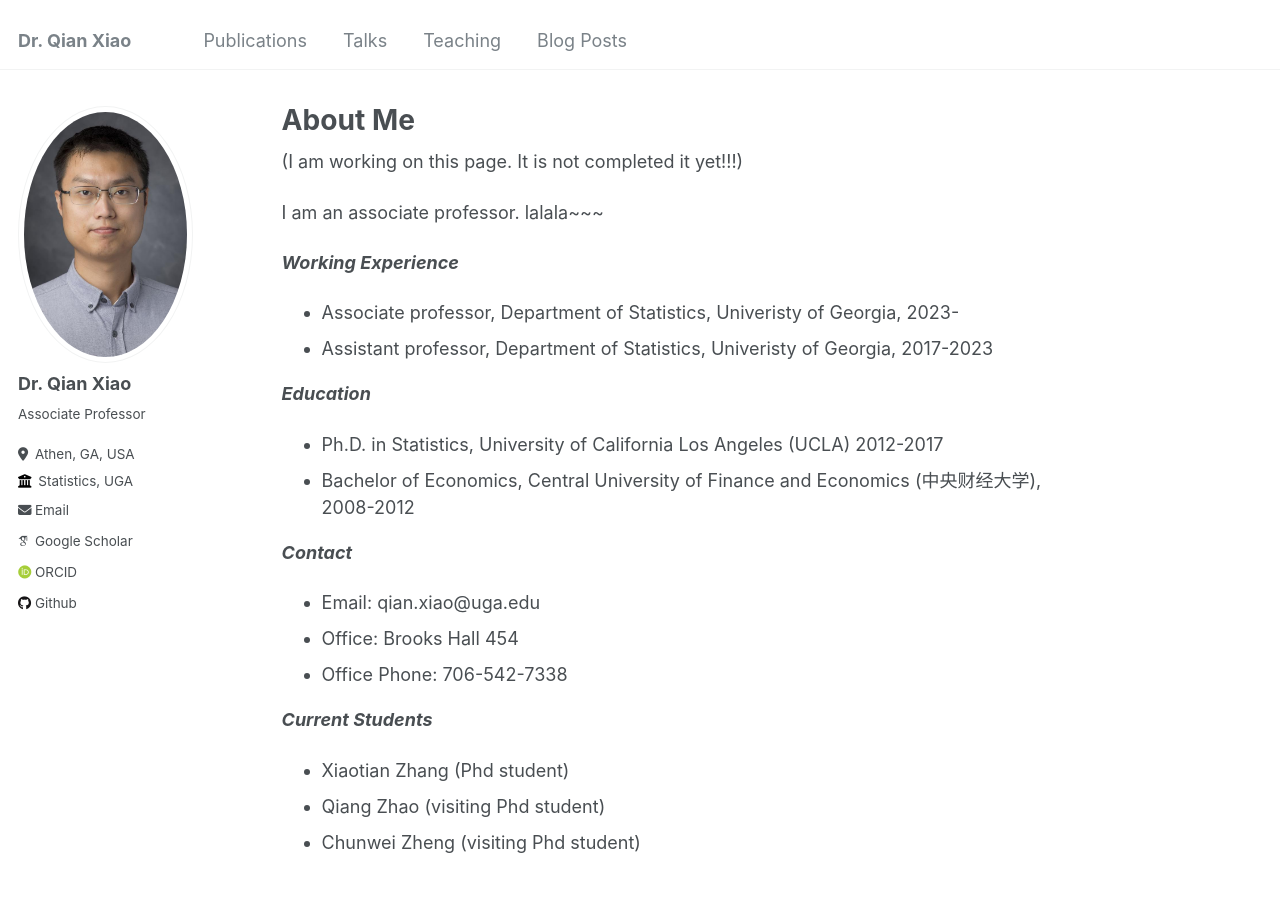
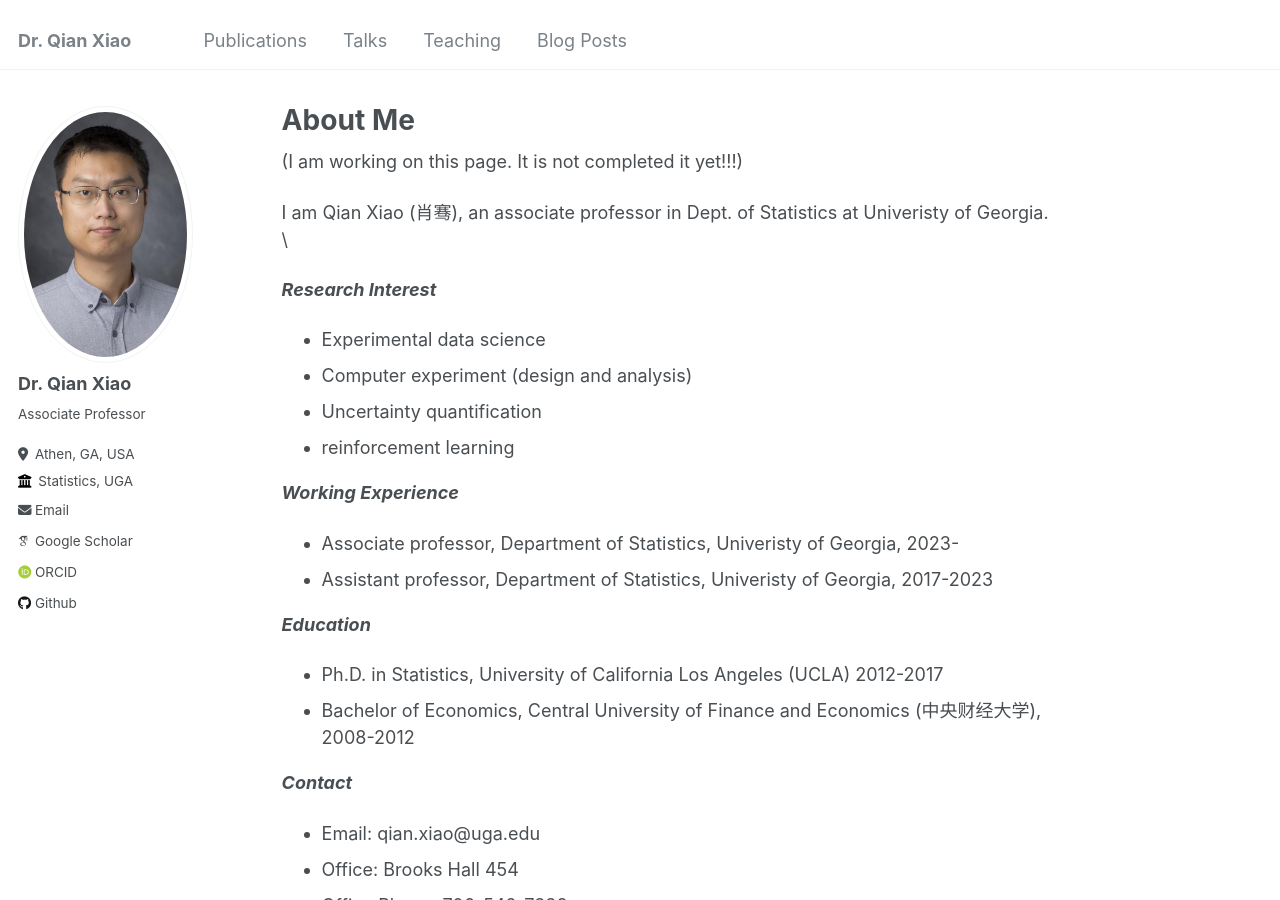
Before and after one commit to QXlab/QXlab.github.io, a Jekyll site: the page built from _pages/about.md, in a window 1280 px wide and 900 px high. Built offline with Jekyll 4.4.1, drawn with Linux system fonts in a browser that asks for light colours; some web fonts are replaced.

Commit message:
Update about.md

```diff
--- a/_pages/about.md
+++ b/_pages/about.md
@@ -8,7 +8,15 @@ redirect_from:
 ---
 (I am working on this page. It is not completed it yet!!!)
 
-I am an associate professor. lalala~~~
+I am Qian Xiao (肖骞), an associate professor in Dept. of Statistics at Univeristy of Georgia. \
+
+
+***Research Interest***
+
+* Experimental data science
+* Computer experiment (design and analysis)
+* Uncertainty quantification
+* reinforcement learning
 
 ***Working Experience***
 
```
